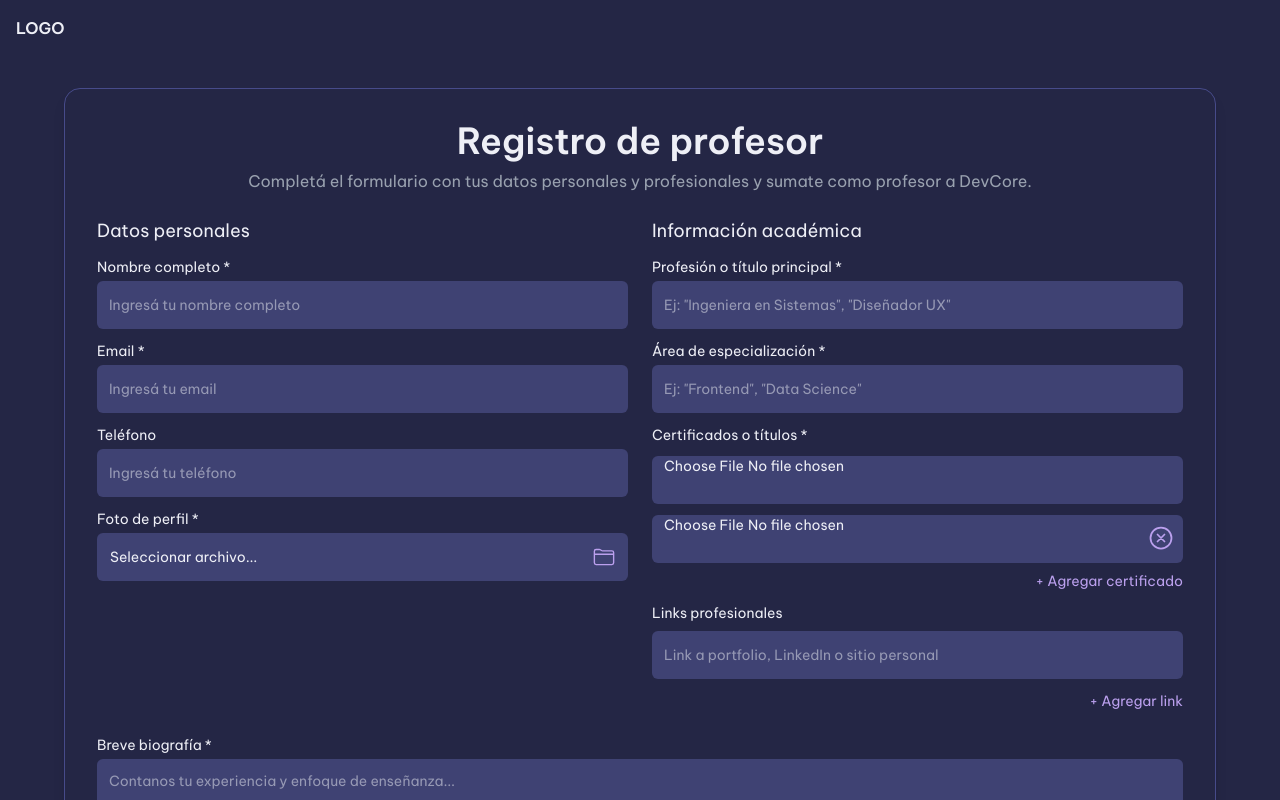
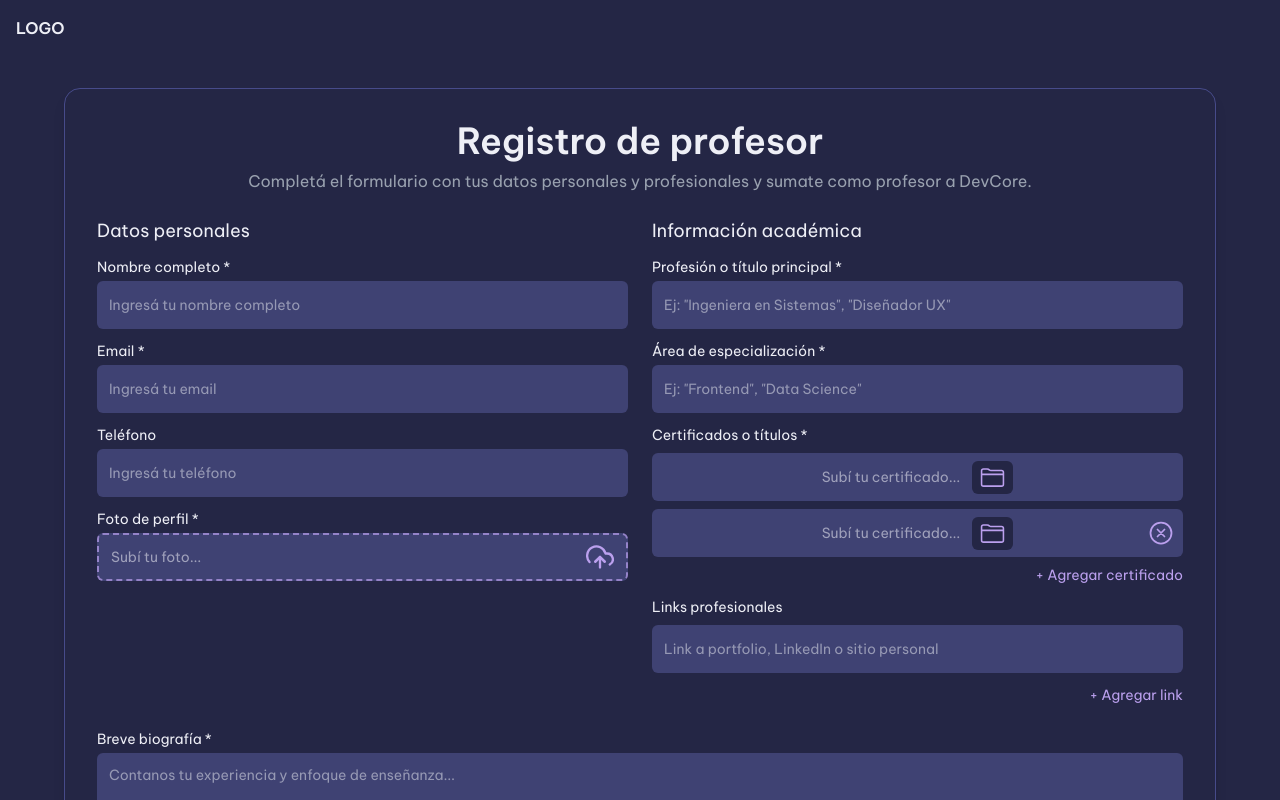
Before and after one commit to DevCore-PF/ProyectoFinalFront, a Next.js app in the folder front/: page /professionalForm in a window 1280 px wide. Both pictures are taken after a click on the button "+ Agregar certificado". Shown: the top 800 px of the page. Built offline with nearby package versions, Linux system fonts and the light colour scheme; a web font is replaced by a local one.

Commit message:
Se arreglo el input de certificados

```diff
--- a/front/app/(auth)/professionalForm/page.tsx
+++ b/front/app/(auth)/professionalForm/page.tsx
@@ -1,8 +1,10 @@
 "use client";
 //Formik
 import { useFormik } from "formik";
+
 //Next / React
 import Link from "next/link";
+
 //Helpers
 import { toastSuccess } from "@/helpers/toast";
 import {
@@ -10,9 +12,13 @@ import {
   professionalFormType,
   professionalFormValidation,
 } from "@/validators/registerSchema";
+
 //Icons
 import { IoCloseCircleOutline } from "react-icons/io5";
 import { IoFolderOutline } from "react-icons/io5";
+import { FiUploadCloud } from "react-icons/fi";
+
+//Helpers
 import {
   addCertificate,
   addLink,
@@ -122,7 +128,6 @@ const RegisterProfesor = () => {
                   <label htmlFor="picture" className="block text-sm mb-1">
                     Foto de perfil *
                   </label>
-
                   <input
                     id="picture"
                     type="file"
@@ -136,18 +141,21 @@ const RegisterProfesor = () => {
 
                   <label
                     htmlFor="picture"
-                    className={`flex items-center justify-between w-full h-12 rounded-md bg-background2 px-3 text-sm cursor-pointer border ${
+                    className={`flex  items-center justify-between w-full h-12 rounded-md bg-background2 px-3 text-sm cursor-pointer  border-2 border-dashed ${
                       formik.touched.picture && formik.errors.picture
                         ? "border-red-500"
-                        : "border-transparent"
+                        : "border-accent-medium/70"
                     }`}
                   >
-                    <span className="text-font-light">
+                    <span className="text-font-light/55">
                       {formik.values.picture
                         ? formik.values.picture.name
-                        : "Seleccionar archivo..."}
+                        : "Subí tu foto..."}
                     </span>
-                    <IoFolderOutline className="text-accent-medium" size={22} />
+                    <FiUploadCloud
+                      className="text-accent-medium transition-all duration-200 hover:scale-110"
+                      size={28}
+                    />
                   </label>
 
                   {formik.errors.picture && formik.touched.picture && (
@@ -210,6 +218,80 @@ const RegisterProfesor = () => {
                 </div>
 
                 <div>
+                  <label htmlFor="certificates" className="block text-sm ">
+                    Certificados o títulos *
+                  </label>
+                  {formik.values.certificates.map((_, i) => (
+                    <div key={i} className="relative mt-2">
+                      <input
+                        type="file"
+                        id="certificates"
+                        name="certificates"
+                        onChange={(e) => {
+                          handleChangeCertificate(e, i, formik);
+                        }}
+                        onBlur={() => handleBlurCertificate(formik)}
+                        className="hidden"
+                      />
+                      <label
+                        htmlFor="certificates"
+                        className={`flex items-center justify-center w-full h-12 rounded-md bg-background2 px-3 text-sm cursor-pointer border ${
+                          formik.touched.certificates &&
+                          formik.errors.certificates
+                            ? "border-red-500"
+                            : "border-transparent"
+                        }`}
+
+                      >
+                        <span className="text-font-light/55">
+                          {formik.values.certificates[i]
+                            ? formik.values.certificates[i]?.name
+                            : "Subí tu certificado..."}
+                        </span>
+                        <span className="bg-background px-2 py-1  ml-3 rounded-md transition-all duration-200 hover:scale-105">
+                          <IoFolderOutline
+                            className="text-accent-medium  "
+                            size={25}
+                          />
+                        </span>
+                      </label>
+                      {i > 0 && (
+                        <button
+                          type="button"
+                          onClick={() => closeCertificate(i, formik)}
+                          className="absolute right-2 top-1/2 -translate-y-1/2 text-accent-medium cursor-pointer text-sm hover:underline"
+                        >
+                          <IoCloseCircleOutline size={28} />
+                        </button>
+                      )}
+                    </div>
+                  ))}
+                  <button
+                    type="button"
+                    className="text-accent-medium w-full text-sm hover:underline flex items-end justify-end mt-2 cursor-pointer "
+                    onClick={() => addCertificate(formik)}
+                  >
+                    + Agregar certificado
+                  </button>
+                  {formik.touched.certificates &&
+                    formik.errors.certificates && (
+                      <p className="text-red-400 text-sm text-center mt-2">
+                        {typeof formik.errors.certificates === "string"
+                          ? formik.errors.certificates
+                          : Array.isArray(formik.errors.certificates)
+                          ? formik.errors.certificates
+                              .map((err) =>
+                                typeof err === "string"
+                                  ? err
+                                  : "Archivo inválido"
+                              )
+                              .filter(Boolean)
+                              .join(", ")
+                          : "Archivo inválido"}
+                      </p>
+                    )}
+                </div>
+                {/* <div>
                   <label htmlFor="certificates" className="block text-sm mb-1">
                     Certificados o títulos *
                   </label>
@@ -265,7 +347,8 @@ const RegisterProfesor = () => {
                           : "Archivo inválido"}
                       </p>
                     )}
-                </div>
+                </div> */}
+
                 <div>
                   <label htmlFor="links" className="block text-sm mb-1">
                     Links profesionales
```
Also changed, not shown: front/helpers/formHandlers.ts (+6 -1 lines).
